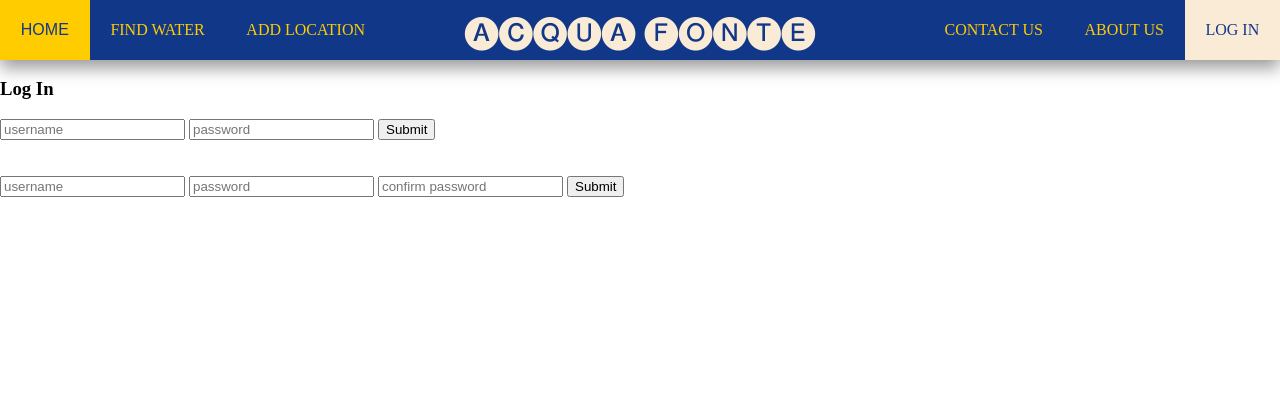
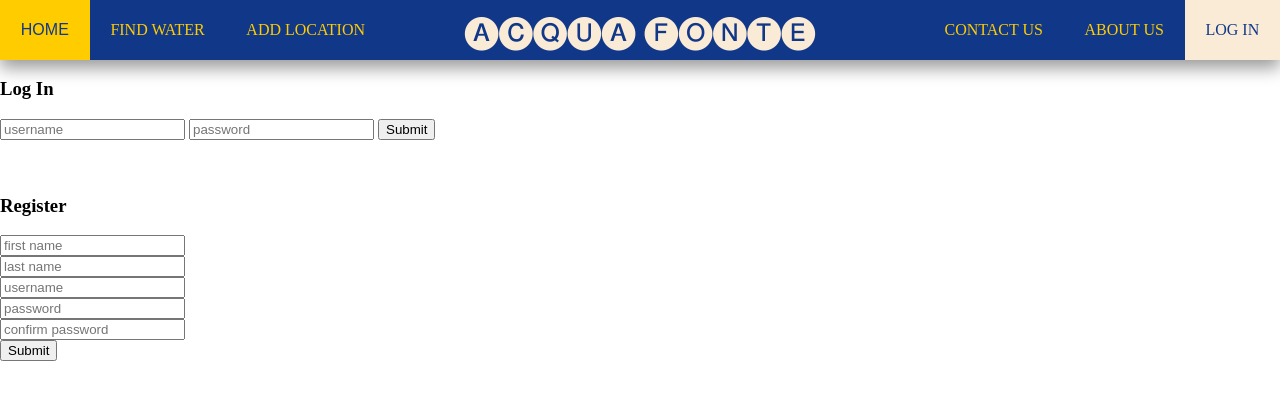
Before and after one commit to esteakshapin/AcquaFonte, a Flask app: page /log_in in a window 1280 px wide. Shown: the top 400 px of the page. Run offline with Flask 2, Linux system fonts and the light colour scheme.

Commit message:
working on user creation added first and last name fields

```diff
--- a/templates/log_in.html
+++ b/templates/log_in.html
@@ -17,9 +17,12 @@
     <br>
     <br>
     <br>
-    <input id="register_username" type="text" placeholder="username" name='username'/>
-    <input id="register_password" type="text" placeholder="password" name='password'/>
-    <input id="confirm_pass" type="text" placeholder="confirm password" name='password'/>
+    <h3>Register</h3>
+    <input id="register_first_name" type="text" placeholder="first name" name='username'/><br>
+    <input id="register_last_name" type="text" placeholder="last name" name='username'/><br>
+    <input id="register_username" type="text" placeholder="username" name='username'/><br>
+    <input id="register_password" type="text" placeholder="password" name='password'/><br>
+    <input id="confirm_pass" type="text" placeholder="confirm password" name='password'/><br>
 
 
     <button id="register_submit" type="button" name="submit">Submit</button>
```
